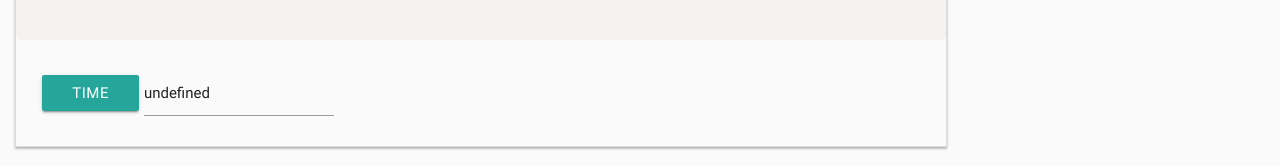
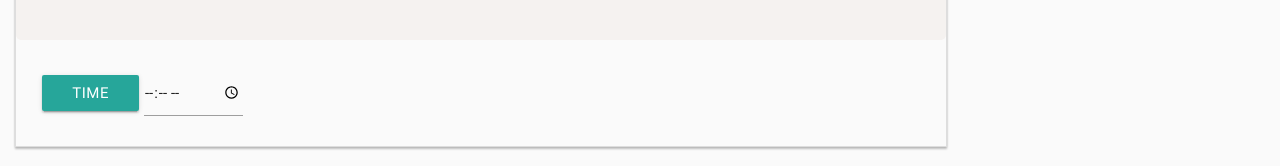
Before and after one commit to owsolutions/amazing-time-picker, an Angular app: page /Examples in a window 1280 px wide. Shown: the part 1175-1341 px from the top of the page. Built offline with nearby package versions, Linux system fonts and the light colour scheme.

Commit message:
Revert example

```diff
--- a/src/app/presentation/example/example.component.html
+++ b/src/app/presentation/example/example.component.html
@@ -110,7 +110,7 @@
                 <div class="col s12">
                     <button class="waves-effect waves-light btn test-open-dialog"  (click)="open()">Time</button>
                     <div class="input-field inline">
-                    <input type="text" class="validate" [value]="selectedTime" class="atp-ref-dialog-result" id="atp-ref-dialog-result">
+                    <input type="time" class="validate" [value]="selectedTime" class="atp-ref-dialog-result" id="atp-ref-dialog-result">
                     </div>
                 </div>
             </div>
```
